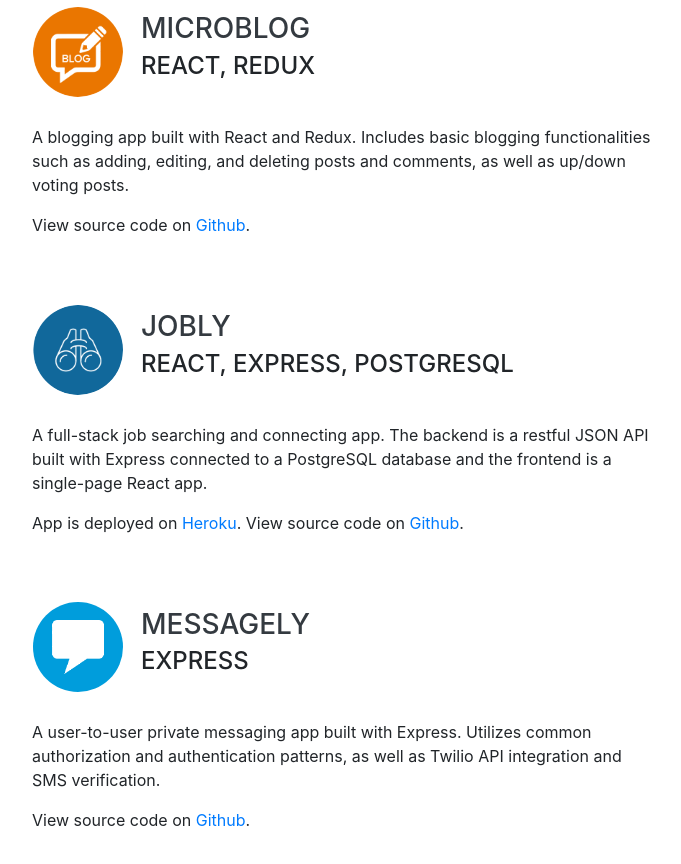
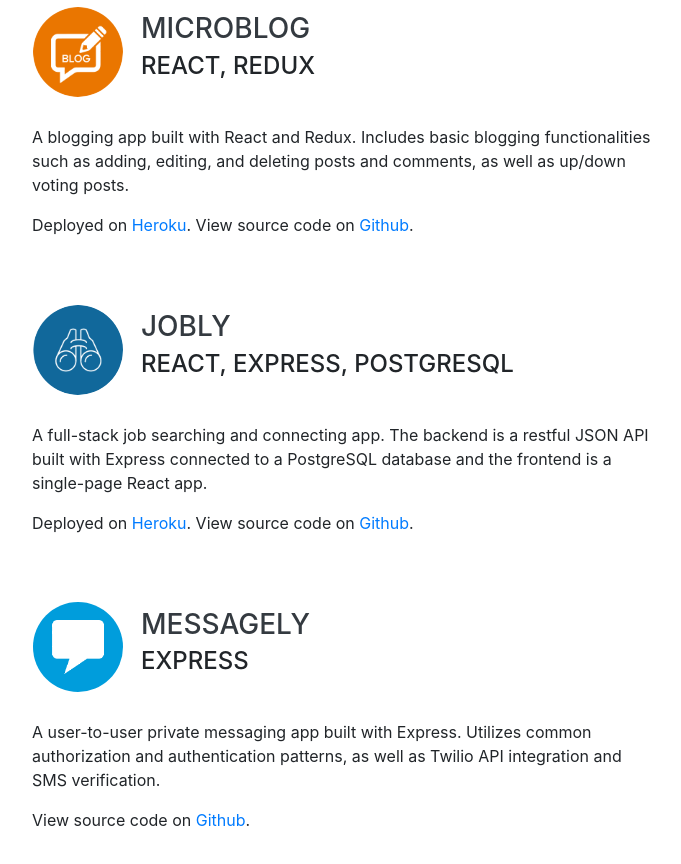
Before and after one commit to andrewsli/andrewsli.github.io, a website with bundled scripts: page index.html in a window 1280 px wide. Shown: the part 2961-3825 px from the top of the page, without its empty margins (288-969 px from the left). Built offline with nearby package versions, Linux system fonts and the light colour scheme; a web font is replaced by a local one.

Commit message:
added deployed microblog to projects

```diff
--- a/index.html
+++ b/index.html
@@ -225,7 +225,8 @@
             </table>
             <p> <br>A blogging app built with React and Redux. Includes basic blogging functionalities such
               as adding, editing, and deleting posts and comments, as well as up/down voting posts.</p>
-            <p>View source code on <a href="https://github.com/andrewsli/redux-microblog">Github</a>.</p>
+            <p>Deployed on <a href="https://redux-microblog.herokuapp.com/">Heroku</a>. View source code on
+              <a href="https://github.com/andrewsli/redux-microblog">Github</a>.</p>
           </div>
           <div class="resume-date text-md-right">
             <span class="text-primary"></span>
@@ -254,7 +255,7 @@
             </table>
             <p> <br> A full-stack job searching and connecting app. The backend is a restful JSON API built with Express
               connected to a PostgreSQL database and the frontend is a single-page React app.</p>
-            <p>App is deployed on <a href="https://react-app-jobly.herokuapp.com/">Heroku</a>. View source code on <a
+            <p>Deployed on <a href="https://react-app-jobly.herokuapp.com/">Heroku</a>. View source code on <a
                 href="https://github.com/andrewsli/react-jobly">Github</a>.</p>
           </div>
           <div class="resume-date text-md-right">
```
